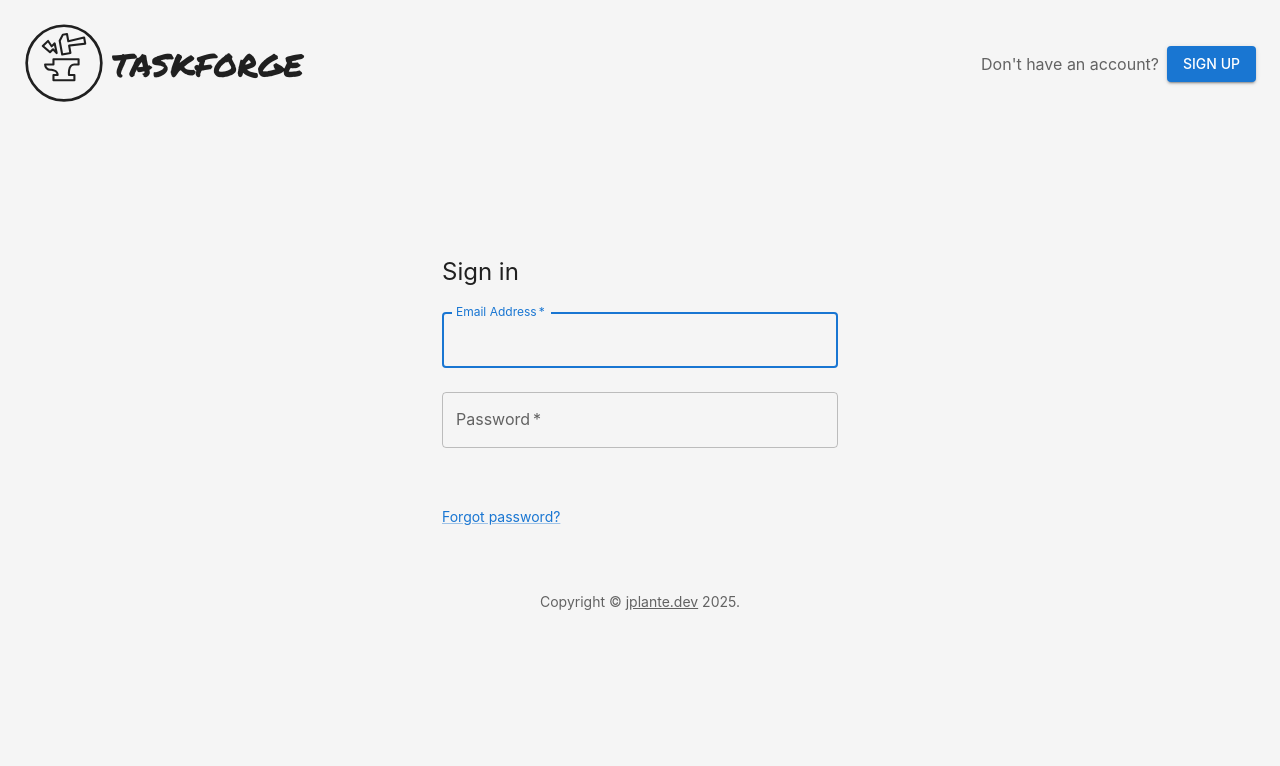
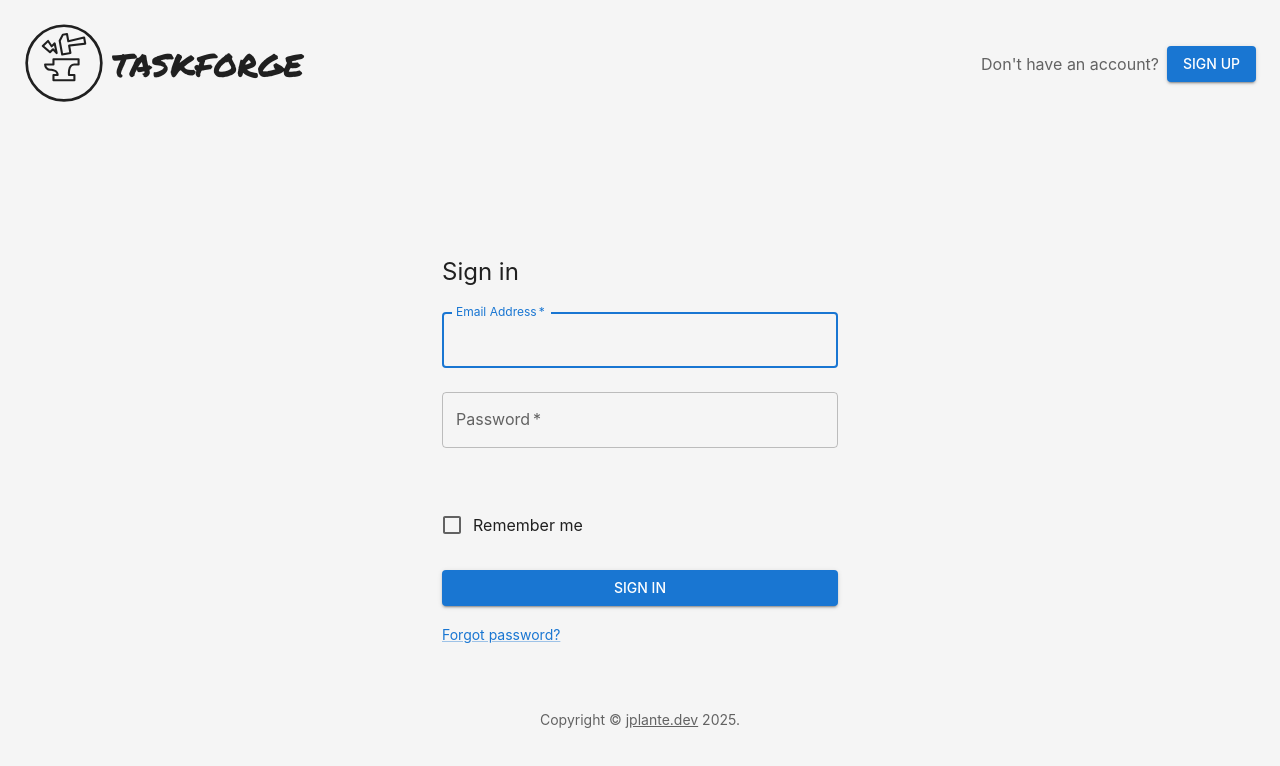
Before and after one commit to jplante01/task_forge, a React (Vite) app: page /login in a window 1280 px wide. Shown: the top 766 px of the page. Built offline with nearby package versions, Linux system fonts and the light colour scheme; no server answers.

Commit message:
Uncomment form elements

```diff
--- a/src/components/SignInForm.jsx
+++ b/src/components/SignInForm.jsx
@@ -107,7 +107,7 @@ export default function SignInForm() {
               },
             }}
           />
-          {/* <FormControlLabel
+          <FormControlLabel
             control={<Checkbox value="remember" color="primary" />}
             label="Remember me"
           />
@@ -119,7 +119,7 @@ export default function SignInForm() {
             disabled={loading}
           >
             {loading ? "Signing in..." : "Sign In"}
-          </Button> */}
+          </Button>
           <Grid container>
             <Grid item xs>
               <Link href="#" variant="body2">
```
